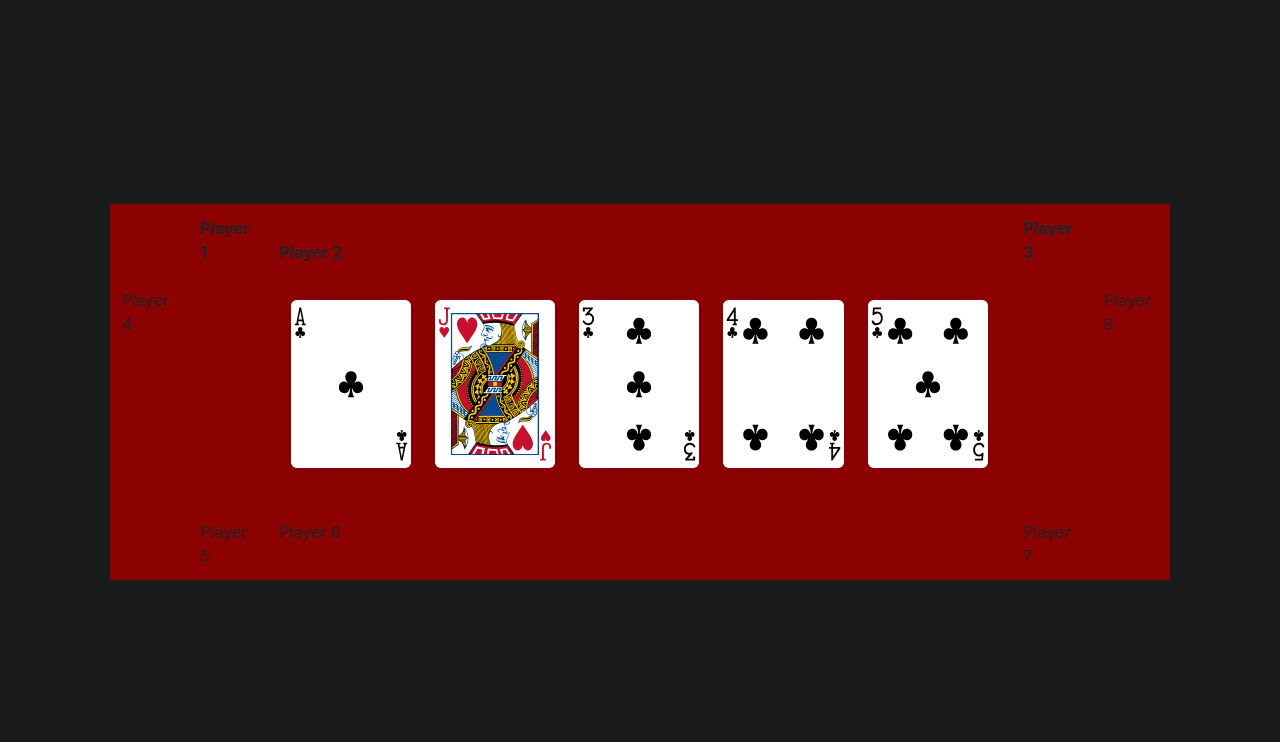
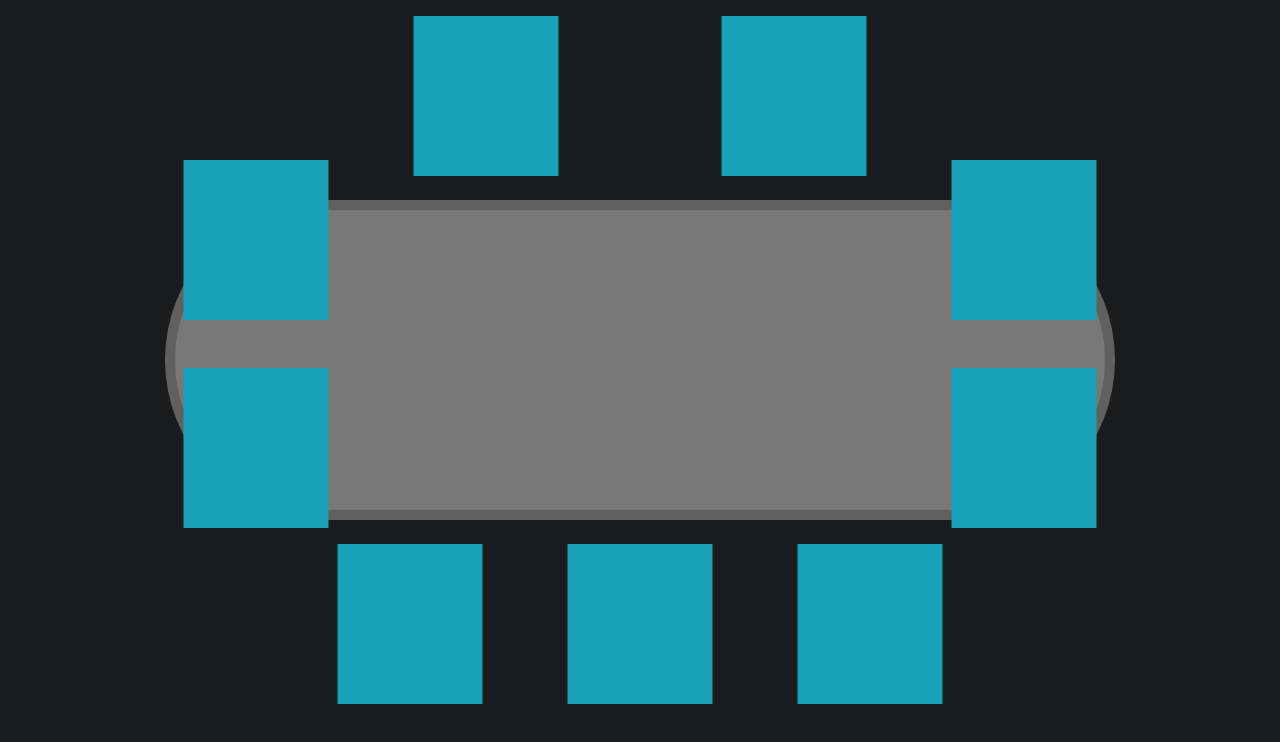
Before and after one commit to MegaLLC/OpenPoker, a React (Create React App) app: page / in a window 1280 px wide. Shown: the top 742 px of the page. Built offline with nearby package versions, Linux system fonts and the light colour scheme.

Commit message:
Redo table

```diff
--- a/src/App.css
+++ b/src/App.css
@@ -1,111 +1,17 @@
-html,body{
-  height:100%;
-  margin:0;
-  padding:0;
-}
-
 .overall{
   background-color:#191b1c;
 }
 
-.container-fluid,.row{
-  height:100vh;
+.table {
+  border: 10px solid 	#606060;
+  border-radius: 200px;
+  background: #787878;
 }
 
-.board-container{
-  padding:40px;
-  box-sizing:border-box;
+.player {
+	position: absolute;
+	display: block;
+	width: 145px;
+	height: 160px;
+	transform: translate(-50%, -50%);
 }
-
-.board{
-  height:100%;
-  padding:40px;
-  width:100%;
-  display: flex;
-  align-items: center;
-}
-
-#board-table{
-  background-color:#8b0000;
-  border-style:hidden;
-  /* border-radius: 100px; */
-}
-
-.board-table-row{
-  border-style:hidden;
-}
-
-.board-card{
-  width: 100%;
-  height: auto;
-}
-
-
-/*
-.main{
-  height: 100vh
-}
-
-.board-r{
-  height: 100vh
-}
-
-.board-c{
-  height: 100vh
-}
-
-.board{
-  height:100%;
-  width:100%;
-}
-
-.board-svg{
-  height:100%;
-  width:100%;
-}
-*/
-
-/*
-.App {
-  text-align: center;
-}
-
-.App-logo {
-  height: 40vmin;
-  pointer-events: none;
-}
-
-@media (prefers-reduced-motion: no-preference) {
-  .App-logo {
-    animation: App-logo-spin infinite 20s linear;
-  }
-}
-
-.App-header {
-  background-color: #282c34;
-  min-height: 100vh;
-  display: flex;
-  flex-direction: column;
-  align-items: center;
-  justify-content: center;
-  font-size: calc(10px + 2vmin);
-  color: white;
-}
-
-.App-link {
-  color: #61dafb;
-}
-
-@keyframes App-logo-spin {
-  from {
-    transform: rotate(0deg);
-  }
-  to {
-    transform: rotate(360deg);
-  }
-}
-
-.header {
-  text-align: center;
-}
-*/
--- a/src/App.js
+++ b/src/App.js
@@ -2,64 +2,41 @@
 
 import Container from 'react-bootstrap/Container';
 import Row from 'react-bootstrap/Row'
+import Col from 'react-bootstrap/Row'
 import Table from 'react-bootstrap/Table';
 
 import './App.css';
 
+// we are gaming
+
 const App = () => (
   <div class = "overall">
     <Container>
-      <Row class = "board-container">
-          <div class = "board">
-            <Table id = "board-table">
-              <thead>
-                <tr class = "board-table-row">
-                  <th></th>
-                  <th>Player 1</th>
-                  <th>Player 2</th>
-                  <th>Player 3</th>
-                  <th></th>
-                </tr>
-              </thead>
-              <tbody>
-                <tr class = "board-table-row">
-                  <td>Player 4</td>
-                  <td></td>
-                  <td>
-                    <Table>
-                      <tr class = "board-table-row">
-                        <td>
-                          <img src = "./cards/CLUB-1.svg" class = "board-card"></img>
-                        </td>
-                        <td>
-                          <img src = "./cards/HEART-11-JACK.svg" class = "board-card"></img>
-                        </td>
-                        <td>
-                          <img src = "./cards/CLUB-3.svg" class = "board-card"></img>
-                        </td>
-                        <td>
-                          <img src = "./cards/CLUB-4.svg" class = "board-card"></img>
-                        </td>
-                        <td>
-                          <img src = "./cards/CLUB-5.svg" class = "board-card"></img>
-                        </td>
-                      </tr>
-                    </Table>
-                  </td>
-                  <td></td>
-                  <td>Player 8</td>
-                </tr>
-                <tr class = "board-table-row">
-                  <td></td>
-                  <td>Player 5</td>
-                  <td>Player 6</td>
-                  <td>Player 7</td>
-                  <td></td>
-                </tr>
-              </tbody>
-            </Table>
+      <Row class = "board-container bg-info" style={{height:"25vh"}}>
+          <div class="col-10 m-auto bg-success"></div>
+      </Row>
+      <Row class = "board-container m-auto bg-white" style={{height:"40vh"}}>
+          <div class="col-10 m-auto table" style={{height:"100%"}}>
+        a
           </div>
+          {/* You */}
+          <div class="player bg-info" style={{left: "50%", top: "78%"}}></div>
+          <div class="player bg-info" style={{left: "32%", top: "78%"}}></div>
+          <div class="player bg-info" style={{left: "68%", top: "78%"}}></div>
+
+          {/* right side */}
+          <div class="player bg-info" style={{left: "80%", top: "56%"}}></div>
+          <div class="player bg-info" style={{left: "80%", top: "30%"}}></div>
+
+          {/* left side */}
+          <div class="player bg-info" style={{left: "20%", top: "56%"}}></div>
+          <div class="player bg-info" style={{left: "20%", top: "30%"}}></div>
+
+          {/* Top */}
+          <div class="player bg-info" style={{left: "62%", top: "12%"}}></div>
+          <div class="player bg-info" style={{left: "38%", top: "12%"}}></div>
       </Row>
+      <Row class = "board-container m-auto bg-white" style={{height:"35vh"}}></Row>
     </Container>
   </div>
 );
```
Also changed, not shown: 1 other file (tests, documents, lock files or other folders).
